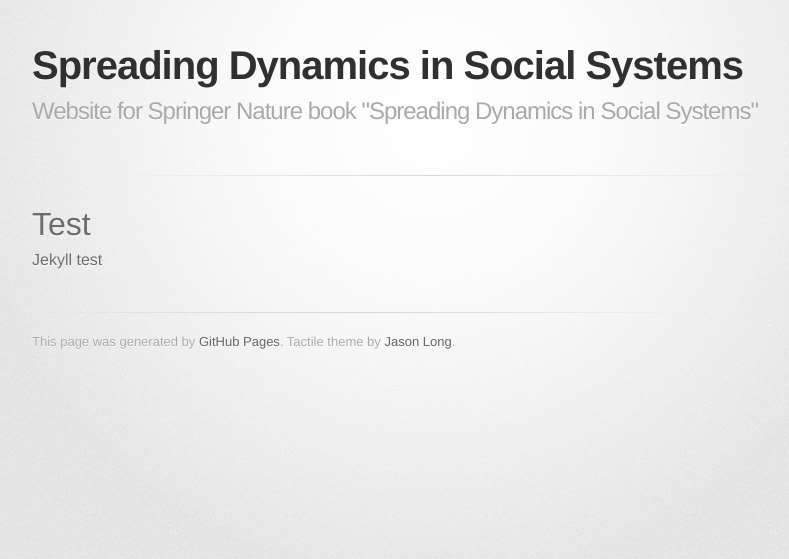
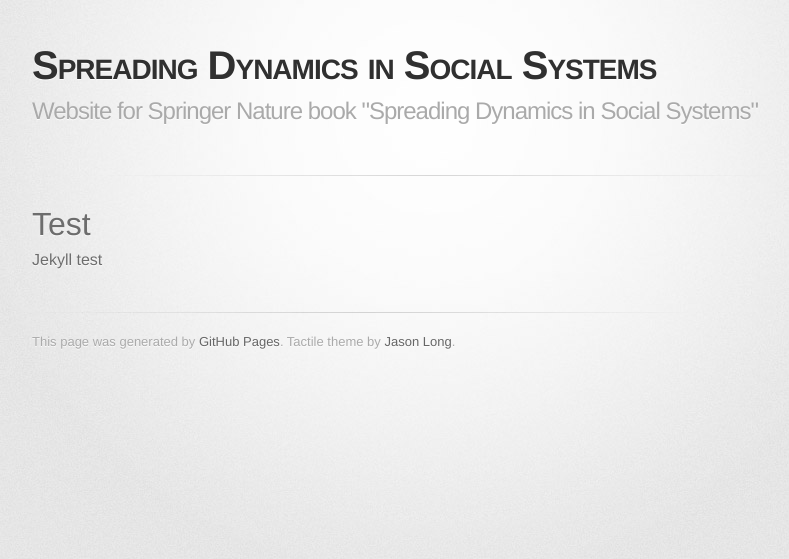
Before and after one commit to socialcontagionbook/socialcontagionbook.github.io, a Jekyll site: the page built from index.md, in a window 1280 px wide. Shown: the top 559 px of the page, without its empty margins (208-997 px from the left). Built offline with Jekyll 4.4.1, drawn with Linux system fonts in a browser that asks for light colours; some web fonts are replaced.

Commit message:
trying small caps

```diff
--- a/stylesheets/stylesheet.css
+++ b/stylesheets/stylesheet.css
@@ -70,7 +70,8 @@ header {
 
 header h1 {
   font-family: 'Avenir Next', 'Avenir', 'Chivo', 'Helvetica Neue', Helvetica, Arial, serif;
-  font-size: 40px; font-weight: 800;
+  font-size: 40px; font-weight: 700;
+  font-variant: small-caps;
   line-height: 1.5;
   color: #303030;
   letter-spacing: -1px;
```
